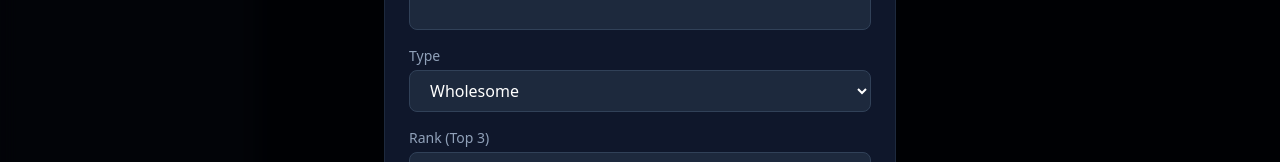
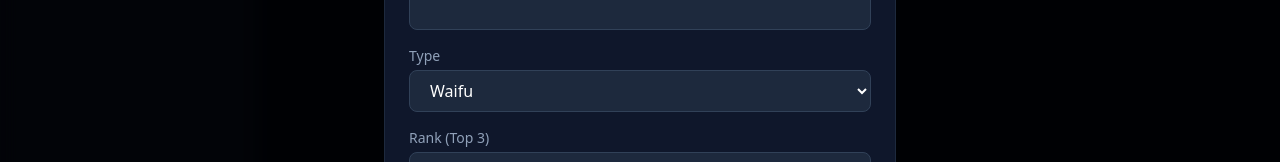
Before and after one commit to Kiritocroft/MyKisah, a Next.js app: page /admin/characters in a window 1280 px wide. Both pictures are taken after a click on the button "Add Character". Shown: the part 239-401 px from the top of the page. Built offline with nearby package versions, Linux system fonts and the light colour scheme; no server answers; the database is empty; a web font is replaced by a local one.

Commit message:
Fix Admin UI types mismatch and enforce prisma generate on build

```diff
--- a/app/admin/characters/page.tsx
+++ b/app/admin/characters/page.tsx
@@ -19,7 +19,7 @@ export default function AdminCharactersPage() {
   // Form states
   const [name, setName] = useState("");
   const [anime, setAnime] = useState("");
-  const [type, setType] = useState("Wholesome");
+  const [type, setType] = useState("Waifu");
   const [desc, setDesc] = useState("");
   const [rank, setRank] = useState<string>(""); // "" means no rank
   const [objectPosition, setObjectPosition] = useState("center center");
@@ -304,10 +304,9 @@ export default function AdminCharactersPage() {
                     onChange={(e) => setType(e.target.value)}
                     className="w-full bg-slate-800 border border-slate-700 rounded-lg px-4 py-2 focus:outline-none focus:border-soft-pink"
                   >
-                    <option value="Wholesome">Wholesome</option>
-                    <option value="Energetic">Energetic</option>
-                    <option value="Cool">Cool</option>
-                    <option value="Introvert">Introvert</option>
+                    <option value="Waifu">Waifu</option>
+                    <option value="Husbu">Husbu</option>
+                    <option value="Other">Other</option>
                   </select>
                 </div>
 
--- a/package.json
+++ b/package.json
@@ -4,7 +4,7 @@
   "private": true,
   "scripts": {
     "dev": "next dev",
-    "build": "next build",
+    "build": "prisma generate && next build",
     "start": "next start",
     "lint": "eslint",
     "postinstall": "prisma generate"
```
